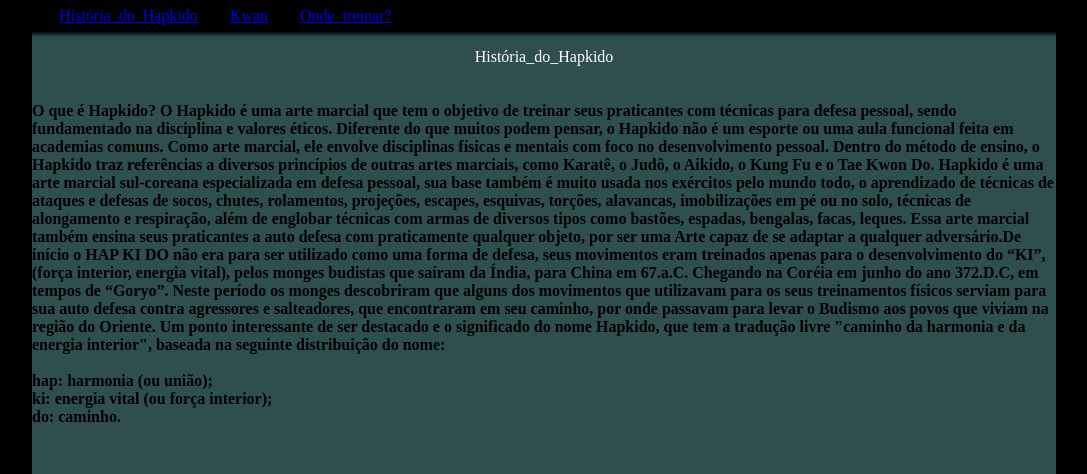
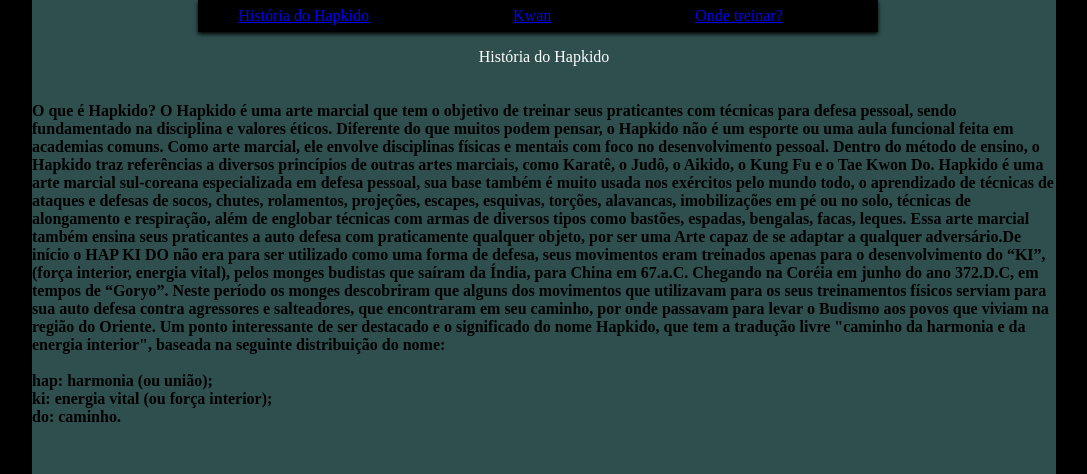
Before and after one commit to vitorhayzer/vitorhayzer.github.io, a plain HTML site: page index.html in a window 1280 px wide. Shown: the top 474 px of the page, without its empty margins (96-1183 px from the left). Drawn offline with Linux system fonts and the light colour scheme; grey boxes are pictures that could not be loaded.

Commit message:
Update index.html

```diff
--- a/index.html
+++ b/index.html
@@ -34,14 +34,14 @@
                 list-style: none;
 
                 display: flex;
-                gap: 2rem;
+                gap: 9rem;
                 align-items: center;
 
                 position: fixed;
-                margin-left: 9%;
+                margin-left: 23%;
                 background-color:rgb(0, 0, 0);
                 height: 2rem;
-                width: 100%;
+                width: 50%;
 
                 box-shadow: 0px 2px 4px rgba(0, 0, 0.05);
             }
@@ -58,14 +58,14 @@
     <body style="background-color:rgb(0, 0, 0);">
        <nav>
         <ul>
-            <li ><a href="#História_do_Hapkido">História_do_Hapkido</a></li>
+            <li ><a href="#História_do_Hapkido">História&nbspdo&nbspHapkido</a></li>
             <li><a href="#Kwan">Kwan</a></li>
-            <li><a href="#Onde_treinar">Onde_treinar?</a></li>
+            <li><a href="#Onde_treinar">Onde&nbsptreinar?</a></li>
         </ul>
        </nav>
 
        <main>
-            <section id="História_do_Hapkido">História_do_Hapkido</section>
+            <section id="História_do_Hapkido">História&nbspdo&nbspHapkido</section>
                 <p style="min-height: 100vh;
                 background-color: darkslategray;
                 margin-left: 10%;
@@ -89,7 +89,7 @@
                 <img src="http://www.hapkidotradicional.com.br/imagens/Semin%C3%A1rios/Park%2011-08/images/Semin%C3%A1rio%20GM%20Park%20Sung%20Jae_jpg.jpg" style="margin-top: 1%; width: 35%; margin: 5%;">
                 <img src="http://www.fmhkd.com.br/images/noticias/314/abstract.jpg" style="margin-top: 0%; width: 45%; margin-bottom: 15%;">
                 </p>
-            <section id="Onde_treinar">Onde_treinar?</section>
+            <section id="Onde_treinar">Onde&nbsptreinar?</section>
                 <p style="min-height: 100vh;
                 background-color: darkslateblue;
                 margin-left: 10%;
```
